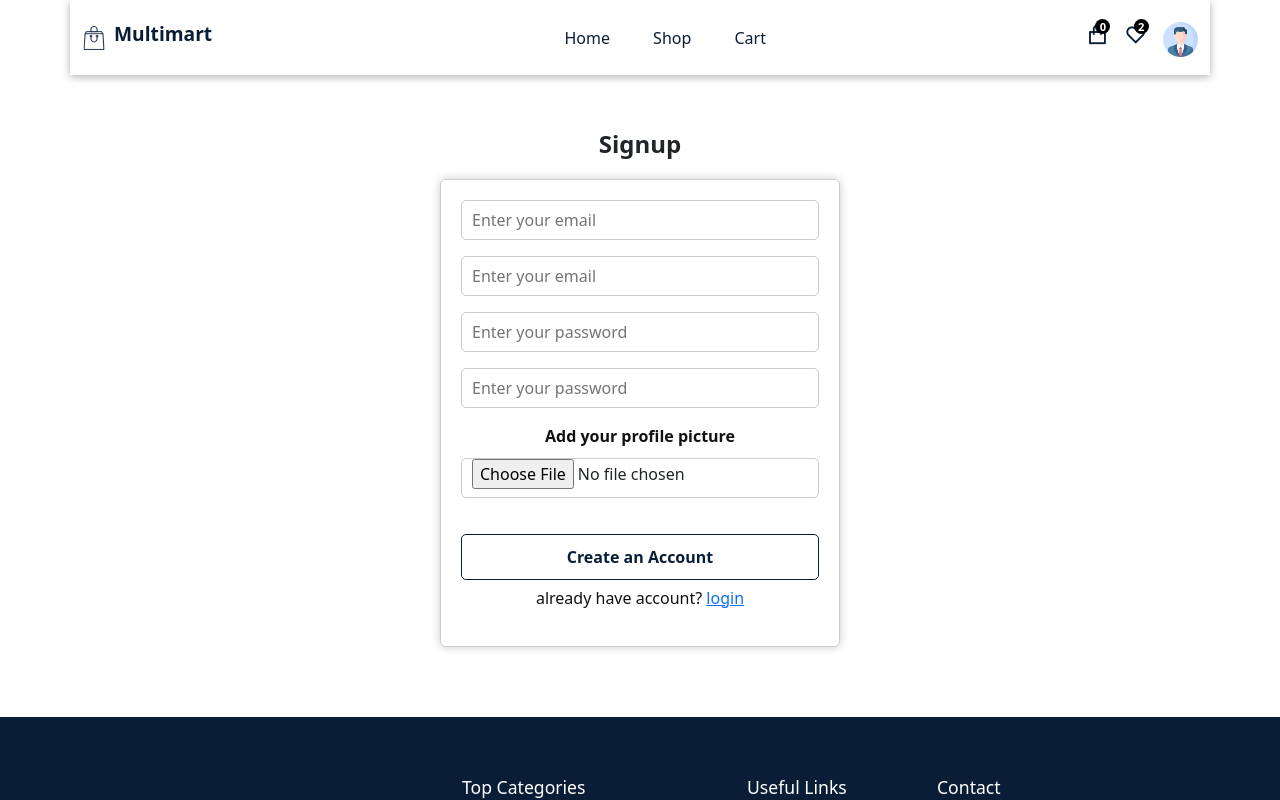
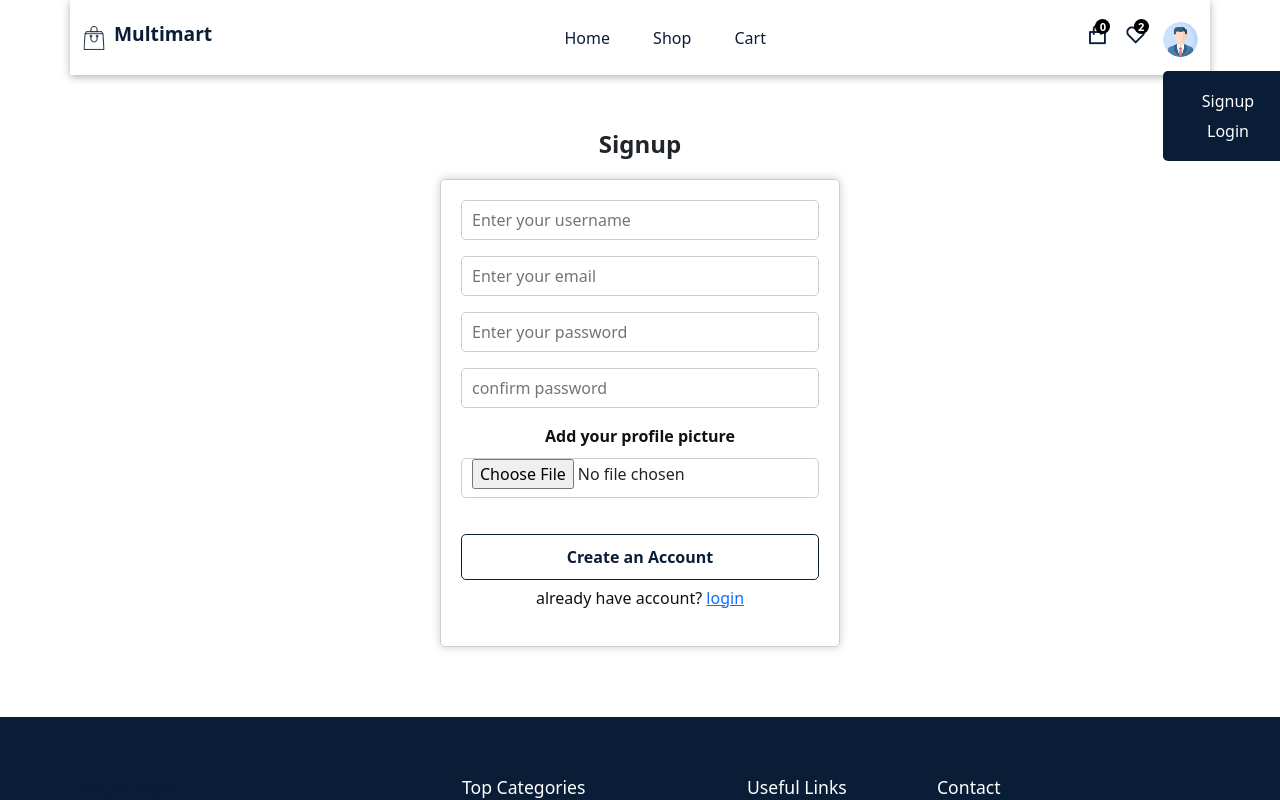
Before and after one commit to SCM-Assigment/shemach, a React (Vite) app: page /signup in a window 1280 px wide. Both pictures are taken after a click on the picture 1180 px from the left and 39 px from the top of the page. Shown: the top 800 px of the page. Built offline with nearby package versions, Linux system fonts and the light colour scheme; no server answers.

Commit message:
finished the authentication and authorization using firebase login logout functionality and the checkout page

```diff
--- a/package.json
+++ b/package.json
@@ -10,6 +10,7 @@
   },
   "dependencies": {
     "@reduxjs/toolkit": "^1.9.3",
+    "firebase": "^9.19.1",
     "framer-motion": "^10.10.0",
     "react": "^18.2.0",
     "react-bootstrap": "^2.7.2",
--- a/src/componentes/Header/Header.jsx
+++ b/src/componentes/Header/Header.jsx
@@ -1,6 +1,6 @@
 import React, { useRef, useEffect } from "react";
 
-import { NavLink, useNavigate } from "react-router-dom";
+import { Link, NavLink, useNavigate } from "react-router-dom";
 
 import "./header.css";
 
@@ -12,6 +12,12 @@ import user_icon from "../../assets/images/user-icon.png";
 import { Container, Row } from "reactstrap";
 
 import { useSelector } from "react-redux";
+
+import useAuth from "../../custom-hooks/useAuth";
+
+import { signOut } from "firebase/auth";
+import { auth } from "../../firebase.config";
+import { toast } from "react-toastify";
 
 const nav__links = [
 	{
@@ -30,19 +36,35 @@ const nav__links = [
 
 const header = () => {
 	const navigate = useNavigate();
-	const totalQuantity = useSelector(state => state.cart.totalQuantity)
+	const { currentUser } = useAuth();
+	const totalQuantity = useSelector((state) => state.cart.totalQuantity);
 	const menuRef = useRef(null);
+	const profileActionRef = useRef(null);
 
 	const menuToggle = () => menuRef.current.classList.toggle("active__menu");
-	useEffect(() => {});
+
+	const actionToggle = () =>
+		profileActionRef.current.classList.toggle("show__profile__actions");
 
 	const navigateToCart = () => {
 		navigate("/cart");
 	};
 
-	const navigateToHome = () =>{
-		navigate("/home")
-	}
+	const navigateToHome = () => {
+		navigate("/home");
+	};
+
+	const Logout = () => {
+		signOut(auth)
+			.then(() => {
+				toast.success("Logout Successfully");
+				navigate("/home");
+			})
+			.catch((error) => {
+				toast.error(error.message);
+			});
+	};
+
 	return (
 		<header className="header">
 			<Container>
@@ -90,13 +112,30 @@ const header = () => {
 								<i class="ri-heart-line"></i>
 								<span className="badge">2</span>
 							</span>
-							<span>
+							<div className="profile">
 								<motion.img
 									whileTap={{ scale: 1.2 }}
-									src={user_icon}
+									src={currentUser ? currentUser.photoURL : user_icon}
 									alt="user_icon"
+									style={{ borderRadius: "50%" }}
+									onClick={actionToggle}
 								/>
-							</span>
+
+								<div
+									className="profile__actions"
+									ref={profileActionRef}
+									onClick={actionToggle}
+								>
+									{currentUser ? (
+										<span onClick={Logout}>Logout</span>
+									) : (
+										<div className="d-flex align-items-center justify-content-center flex-column">
+											<Link to="/signup">Signup</Link>
+											<Link to="/login">Login</Link>
+										</div>
+									)}
+								</div>
+							</div>
 							<div className="mobile_menu">
 								<span onClick={menuToggle}>
 									<i class="ri-menu-line"></i>
--- a/src/componentes/Header/header.css
+++ b/src/componentes/Header/header.css
@@ -7,7 +7,7 @@
 	z-index: 999;
 }
 
-.logo a h1{
+.logo a h1 {
 	cursor: pointer;
 }
 
@@ -89,10 +89,44 @@ h1 {
 	cursor: pointer;
 }
 
-.nav__icons span img {
+.nav__icons .profile img {
 	width: 35px;
 	height: 35px;
 	cursor: pointer;
+}
+
+.nav__icons .profile {
+	position: relative;
+	z-index: 9;
+}
+
+.nav__icons .profile .profile__actions {
+	position: absolute;
+	top: 98%;
+	left: 0;
+	width: 130px;
+	z-index: 100;
+	padding: 15px;
+	display: flex;
+	align-items: center;
+	flex-direction: column;
+	background: #0a1d37;
+	color: #fff;
+	line-height: 30px;
+	display: none;
+	cursor: pointer;
+	border-radius: 5px;
+}
+
+.nav__icons .profile .profile__actions div a{
+	color: #fff;
+	text-decoration: none;
+}
+
+
+
+.show__profile__actions {
+	display: block !important;
 }
 
 .mobile_menu {
@@ -169,7 +203,7 @@ h1 {
 	}
 }
 
-@media screen and (max-width:560px){
+@media screen and (max-width: 560px) {
 	.navigation {
 		width: 100%;
 	}
--- /dev/null
+++ b/src/custom-hooks/useAuth.jsx
@@ -0,0 +1,22 @@
+import {useEffect, useState} from 'react';
+import { onAuthStateChanged } from 'firebase/auth';
+import { auth } from '../firebase.config';
+
+const useAuth = () => {
+    const [currentUser, setCurrentUser] = useState({});
+
+    useEffect(()=>{
+        onAuthStateChanged(auth, (user) => {
+            if (user) {
+                setCurrentUser(user)
+            } else {
+                setCurrentUser(null)
+            }
+        });
+    });
+  return {
+    currentUser,
+  }
+}
+
+export default useAuth
--- /dev/null
+++ b/src/firebase.config.js
@@ -0,0 +1,25 @@
+import { initializeApp } from "firebase/app";
+import { getAuth } from "firebase/auth";
+import { getFirestore } from "firebase/firestore";
+import {getStorage} from "firebase/storage";
+
+// Your web app's Firebase configuration
+const firebaseConfig = {
+  apiKey: "AIzaSyDeBM5QfYG4GRH2bTWSrYp3NOMc-ZIVB28",
+  authDomain: "shemach-612da.firebaseapp.com",
+  projectId: "shemach-612da",
+  storageBucket: "shemach-612da.appspot.com",
+  messagingSenderId: "794712268706",
+  appId: "1:794712268706:web:3f2ae66cdd782ce4e39cfb"
+};
+
+// Initialize Firebase
+const app = initializeApp(firebaseConfig);
+
+export const db = getFirestore(app);
+
+export const storage = getStorage(app);
+
+export const auth = getAuth(app);
+
+export default app
--- a/src/pages/Shop.jsx
+++ b/src/pages/Shop.jsx
@@ -68,7 +68,7 @@ const shop = () => {
 									<option value="mobile">Mobile</option>
 									<option value="chair">Chair</option>
 									<option value="watch">Watch</option>
-									<option value="wireless" Wireless></option>
+									<option value="wireless">Wireless</option>
 								</select>
 							</div>
 						</Col>
--- a/src/pages/Signup.jsx
+++ b/src/pages/Signup.jsx
@@ -2,6 +2,18 @@ import React, { useState } from "react";
 import Helmet from "../componentes/Helmet/Helmet";
 import { Container, Row, Col, Form, FormGroup } from "reactstrap";
 import { Link } from "react-router-dom";
+import { createUserWithEmailAndPassword, updateProfile } from "firebase/auth";
+import { auth } from "../firebase.config.js";
+import { storage } from "../firebase.config.js";
+import { ref, uploadBytesResumable, getDownloadURL } from "firebase/storage";
+import { useNavigate } from "react-router-dom";
+
+import { setDoc, doc } from "firebase/firestore";
+
+import { db } from "../firebase.config.js";
+
+import { toast } from "react-toastify";
+
 import "../styles/login.css";
 
 const Signup = () => {
@@ -10,11 +22,59 @@ const Signup = () => {
 	const [confirmPassword, setConfirmPassword] = useState("");
 	const [username, setUsername] = useState("");
 	const [file, setFile] = useState(null);
+	const [loading, setLoading] = useState(false);
 
-	const handleSubmit = (e) => {
-		setEmail("");
-		setPassword("");
+	const navigate = useNavigate();
+
+	const signup = async (e) => {
 		e.preventDefault();
+		setLoading(true);
+
+		if (password !== confirmPassword) {
+			alert("Passwords do not match");
+			return;
+		}
+		try {
+			const authUser = await createUserWithEmailAndPassword(
+				auth,
+				email,
+				password
+			);
+
+			const user = authUser.user;
+
+			const storageRef = ref(storage, `users/${Date.now() + username}`);
+			const uploadTask = uploadBytesResumable(storageRef, file);
+
+			uploadTask.on(
+				(error) => {
+					toast.error(error.message);
+				},
+				() => {
+					getDownloadURL(uploadTask.snapshot.ref).then(async (downloadURL) => {
+						await updateProfile(user, {
+							displayName: username,
+							photoURL: downloadURL,
+						});
+
+						await setDoc(doc(db, "users", user.uid), {
+							displayName: username,
+							email: email,
+							photoURL: downloadURL,
+							uid: user.uid,
+							createdAt: new Date(),
+						});
+					});
+				}
+			);
+
+			setLoading(false);
+			toast.success("Signup successful");
+			navigate("/login");
+		} catch (error) {
+			setLoading(false);
+			toast.error("Something went wrong");
+		}
 	};
 
 	return (
@@ -22,15 +82,22 @@ const Signup = () => {
 			<section>
 				<Container>
 					<Row>
+						{loading ? (
+							<div className="spinner-container d-flex justify-content-center">
+								<div className="spinner-border text-primary" role="status">
+
+								</div>
+							</div>
+						) : (
 							<Col lg="6" className="m-auto text-center">
 								<h3 className="fw-bold fs-4">Signup</h3>
-							<Form className="auth__form">
+								<Form className="auth__form" onSubmit={signup}>
 									<FormGroup className="form__group">
 										<input
 											value={username}
 											onChange={(e) => setUsername(e.target.value)}
 											type="text"
-										placeholder="Enter your email"
+											placeholder="Enter your username"
 										/>
 									</FormGroup>
 									<FormGroup className="form__group">
@@ -54,7 +121,7 @@ const Signup = () => {
 											value={confirmPassword}
 											onChange={(e) => setConfirmPassword(e.target.value)}
 											type="password"
-										placeholder="Enter your password"
+											placeholder="confirm password"
 										/>
 									</FormGroup>
 
@@ -66,11 +133,7 @@ const Signup = () => {
 										/>
 									</FormGroup>
 									<div>
-									<button
-										type="submit"
-										onClick={handleSubmit}
-										className="buy__btn auth__btn"
-									>
+										<button type="submit" className="buy__btn auth__btn">
 											Create an Account
 										</button>
 										<p>
@@ -79,6 +142,7 @@ const Signup = () => {
 									</div>
 								</Form>
 							</Col>
+						)}
 					</Row>
 				</Container>
 			</section>
--- /dev/null
+++ b/src/routers/ProtectedRoute.jsx
@@ -0,0 +1,13 @@
+import React, { Children } from 'react'
+import useAuth from '../custom-hooks/useAuth'
+
+import { Navigate } from 'react-router-dom'
+
+const ProtectedRoute = ({children}) => {
+
+    const {currentUser} = useAuth()
+
+  return currentUser ? children : <Navigate to="/login" />
+}
+
+export default ProtectedRoute
--- a/src/routers/routes.jsx
+++ b/src/routers/routes.jsx
@@ -1,25 +1,34 @@
-import { Routes, Route,Navigate } from "react-router-dom";
+import { Routes, Route, Navigate } from "react-router-dom";
 
 import Home from "../pages/Home";
-import Signup  from "../pages/Signup";
+import Signup from "../pages/Signup";
 import Login from "../pages/Login";
 import Shop from "../pages/Shop";
 import Checkout from "../pages/Checkout";
 import Cart from "../pages/Cart";
 import ProductDetail from "../pages/productDetail";
-
+import ProtectedRoute from "./ProtectedRoute";
 
 const Routers = () => {
-    return <Routes>
+	return (
+		<Routes>
 			<Route path="/" element={<Navigate to="/home" />} />
 			<Route path="home" element={<Home />} />
 			<Route path="signup" element={<Signup />} />
 			<Route path="login" element={<Login />} />
-        <Route path="shop" element={<Shop/>} />
-        <Route path="checkout" element={<Checkout />} />
+			<Route path="shop" element={<Shop />} />
+			<Route
+				path="checkout"
+				element={
+					<ProtectedRoute>
+						<Checkout />
+					</ProtectedRoute>
+				}
+			/>
 			<Route path="cart" element={<Cart />} />
-        <Route path="shop/:id" element={<ProductDetail/>} />
+			<Route path="shop/:id" element={<ProductDetail />} />
 		</Routes>
+	);
 };
 
 export default Routers;
--- a/src/styles/login.css
+++ b/src/styles/login.css
@@ -40,3 +40,10 @@
 .auth__form input[type="file"] {
 	cursor: pointer;
 }
+
+.spinner-container {
+    width: 100%;
+    height: 100%;
+    z-index: 9999;
+    background-color: rgba(255, 255, 255, 0.7);
+  }
```
Also changed, not shown: src/pages/Cart.jsx (+24 -14 lines), src/pages/Login.jsx (+33 -8 lines), 1 other file (tests, documents, lock files or other folders). Lines whose indentation alone changed are shown as unchanged.
